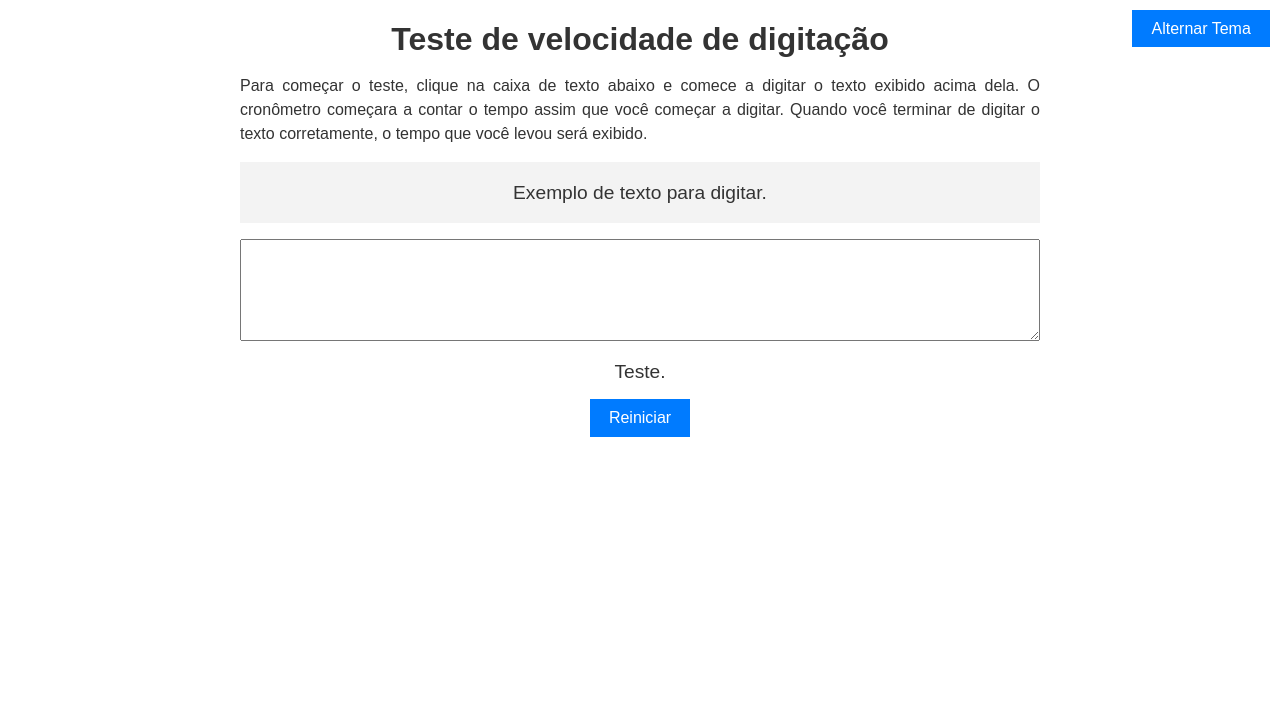
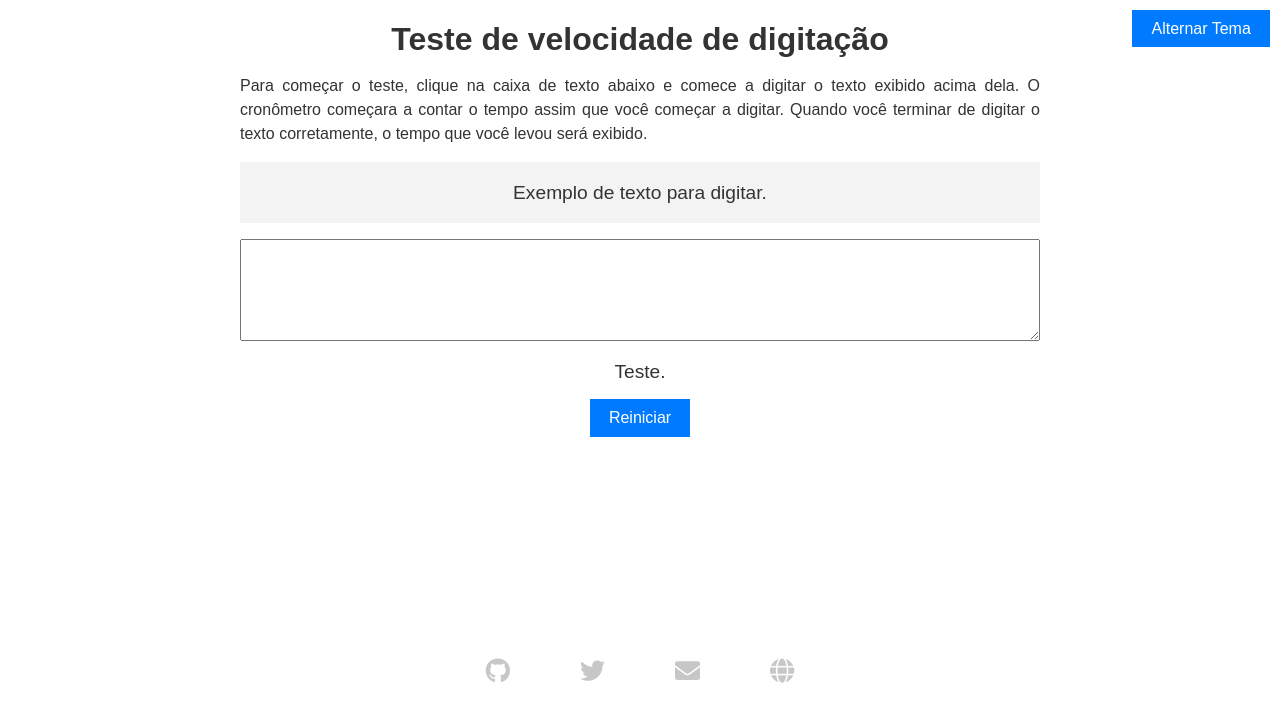
Before and after one commit to andre-sugai/teste-de-velocidade-de-digitacao, a plain HTML site: page index.html in a window 1280 px wide. Drawn offline with Linux system fonts and the light colour scheme.

Commit message:
adicionando redes sociais

```diff
--- a/index.html
+++ b/index.html
@@ -6,6 +6,7 @@
   <meta name="viewport" content="width=device-width, initial-scale=1.0">
   <title>Teste de velocidade de digitação</title>
   <link rel="stylesheet" href="style.css">
+  <link href="https://cdnjs.cloudflare.com/ajax/libs/font-awesome/5.13.0/css/all.min.css" rel="stylesheet">
   <script src="script.js" defer></script>
 </head>
 <body class="claro">
@@ -19,5 +20,12 @@
   <button id="reiniciar">Reiniciar</button>
   <div id="historico"></div>
   <button id="alternarTema">Alternar Tema</button>
+  <div class="information">
+    <div class="social">
+      <a target="blank" href="https://github.com/andre-sugai"><i class="fab fa-github"></i></a>
+      <a target="blank" href="https://twitter.com/andre_sugai"><i class="fab fa-twitter"></i></a>
+      <a target="blank" href="mailto:andre_sugai@terra.com.br"><i class="fas fa-envelope"></i></a>
+      <a target="blank" href="https://www.linkedin.com/in/sugai/"><i class="fas fa-globe"></i></a>
+    </div>
 </body>
 </html>
--- a/style.css
+++ b/style.css
@@ -76,3 +76,31 @@ button:hover {
 .escuro #texto {
   color: #333;
 }
+
+.information {
+	width: 100%;
+	height: 10%;
+	display: flex;
+	align-items: center;
+	flex-flow: row wrap;
+}
+
+.social {
+	width: 100%;
+	height: 50%;
+	display: flex;
+  font-size: 25px;
+	justify-content: center;
+	align-items: center;
+  margin-top: 220px;
+  gap: 70px;
+}
+
+.social a {
+	color: rgba(161, 161, 161, 0.6);
+	transition: color .5s;
+}
+
+.social a:hover {
+	color: rgb(113, 113, 113);
+}
```
